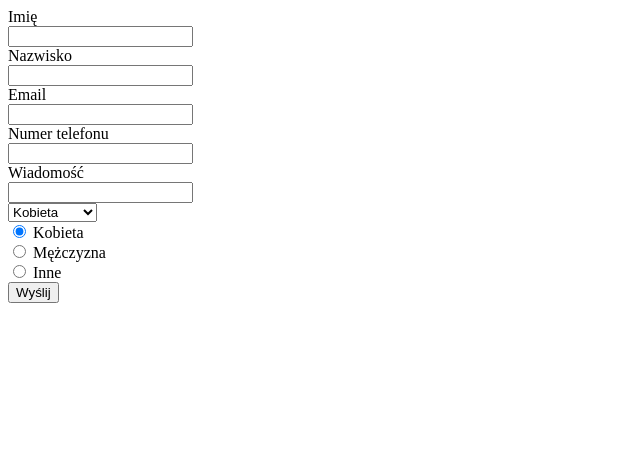
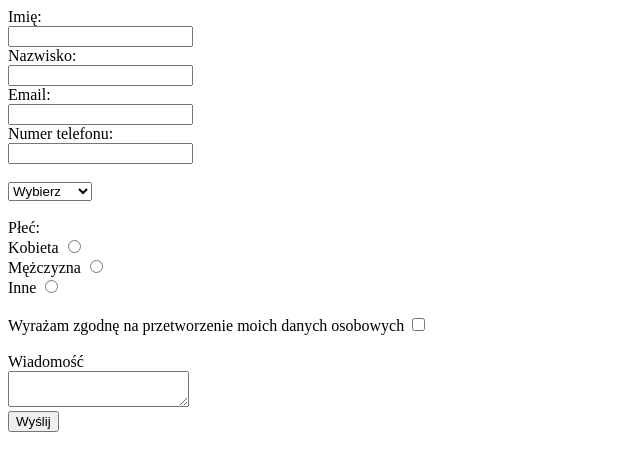
Before and after one commit to joannakowal10/html5, a plain HTML site: page formularz.html in a window 1280 px wide. Shown: the whole page, without its empty margins (0-640 px from the left). Drawn offline with Linux system fonts and the light colour scheme.

Commit message:
zmiany formularza

```diff
--- a/formularz.html
+++ b/formularz.html
@@ -1,30 +1,48 @@
 <!DOCTYPE html>
 <html lang="en">
+
 <head>
     <meta charset="UTF-8">
     <title>Formularz</title>
 </head>
+
 <body>
     <form action="https://formspree.io/aska.szewczyk@gmail.com" method="post">
-        <label for="imie">Imię</label><br />
-        <input type="text" name="imie" id="imie"><br />
-        <label for="nazwisko">Nazwisko</label><br />
-        <input type="text" name="nazwisko" id="nazwisko"><br />
-        <label for="email">Email</label><br />
-        <input type="text" name="email" id="email"><br />
-        <label for="numer telefonu">Numer telefonu</label><br />
-        <input type="text" name="numertelefonu" id="numertelefonu"><br />
-        <label for="wiadomosc">Wiadomość</label><br />
-        <input type="text" name="wiadomosc" id="wiadomosc"><br />
-        <select name="wybierz">
-            <option value="value1">Kobieta</option>
-            <option value="value2">Mężczyzna</option>
-         </select><br />
-        <input type="radio" name="gender" value="kobieta" checked> Kobieta<br>
-        <input type="radio" name="gender" value="mezczyzna"> Mężczyzna<br>
-        <input type="radio" name="gender" value="inne"> Inne<br />
+        <label for="imie">Imię:</label><br>
+        <input type="text" name="imie" id="imie"><br/>
+        <label for="nazwisko">Nazwisko:</label><br>
+        <input type="text" name="nazwisko" id="nazwisko"><br>
+        <label for="email">Email:</label><br>
+        <input type="text" name="email" id="email"><br>
+        <label for="numer-telefonu">Numer telefonu:</label><br>
+        <input type="text" name="numer-telefonu" id="numer-telefonu"><br>
+        <br>
+        <select name="Wybierz">
+           <option value="value1" selected>Wybierz</option>
+           <option value="krakow">Kraków</option>
+           <option value="warszawa">Warszawa</option>
+           <option value="gdansk">Gdańsk</option>
+        </select> <br>
+        <br>
+        Płeć: <br
+        <label for="kobieta">Kobieta</label>
+        <input type="radio" name="plec" id="kobieta" value="kobieta"> <br>
+        <label for="mezczyzna">Mężczyzna</label>
+        <input type="radio" name="plec" id="mezczyzna" value="mezczyzna"> <br>
+        <label for="inne">Inne</label>
+        <input type="radio" name="plec" id="inne" value="inne"> <br>
+        <br/>
+
+        <label for="tak">Wyrażam zgodnę na przetworzenie moich danych osobowych</label>
+        <input type="checkbox" name="tak" value="Tak" id="tak"><br>
+        <br>
+
+        <label for="wiadomosc">Wiadomość</label><br>
+        <textarea name="wiadomosc" id="wiadomosc" maxlength="700"></textarea><br>
         <input type="submit" value="Wyślij">
+
 
     </form>
 </body>
+
 </html>
```
Also changed, not shown: img/header-background.jpg (deleted).
